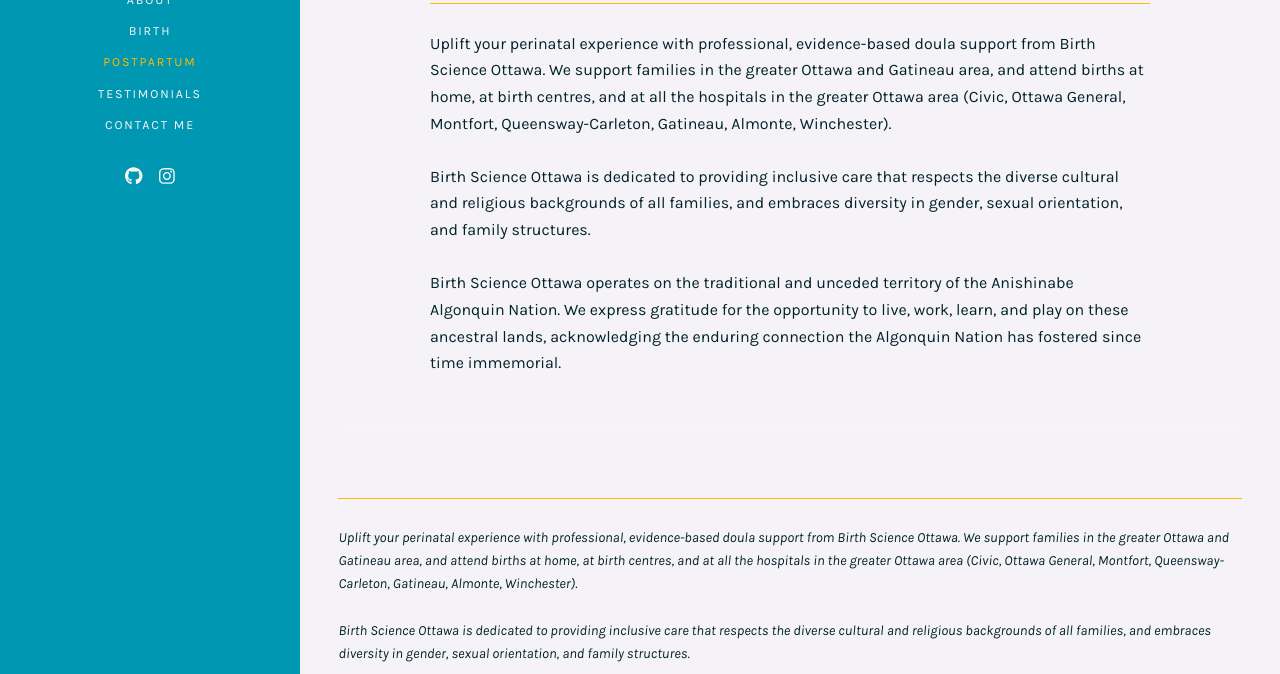
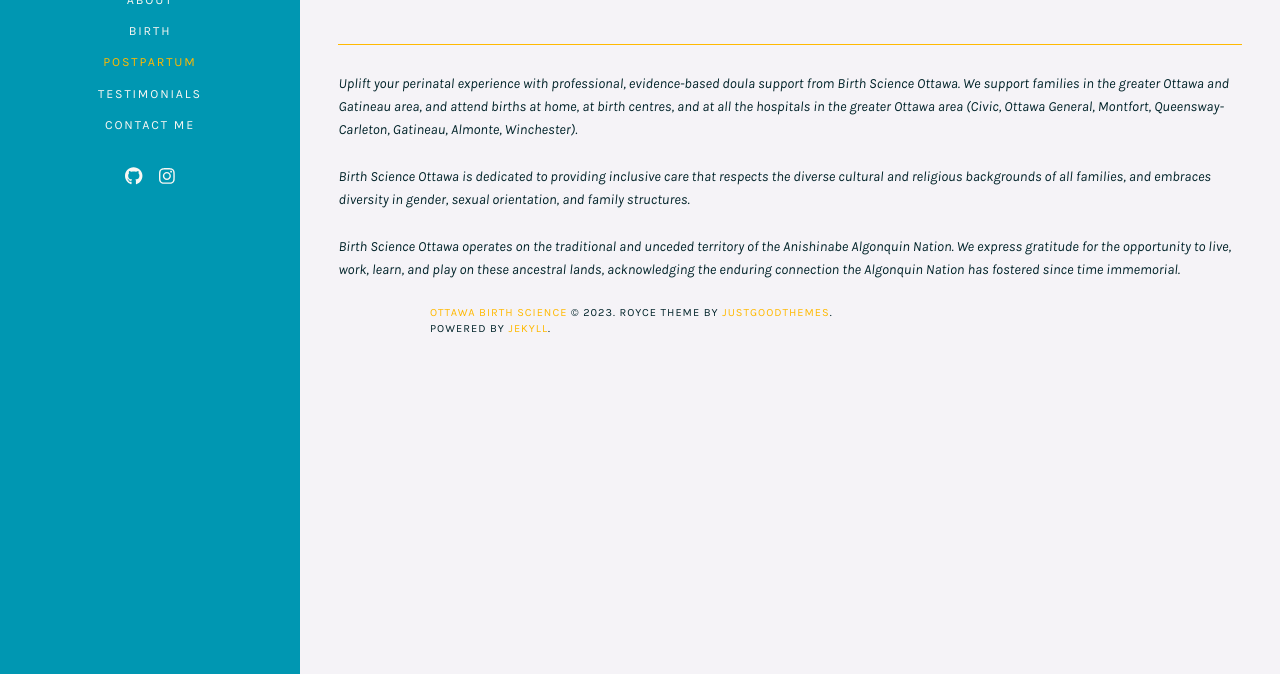
Before and after one commit to mch3rry/mypage, a Jekyll site: the page built from postpartum.md, in a window 1280 px wide and 900 px high, scrolled down 778 px, cut to the strip 226-900 px from the top of the window. Built offline with Jekyll 4.4.1, drawn with Linux system fonts in a browser that asks for light colours; some of the changed text lies outside the part shown.

Commit message:
Update postpartum.md

```diff
--- a/postpartum.md
+++ b/postpartum.md
@@ -3,7 +3,6 @@
 title: "Postpartum Support"
 ---
 <p> </p>
-<p>Ease your transition into parenthood with professional, personalized support...</p>
 
 <p><b>Postpartum care</b> is always tailored to your family's needs, and may include:</p>
 <ul><li>Respite care so that you can shower, sleep and take a well-deserved break;</li>
@@ -27,13 +26,3 @@
 <figure>
   <img src="assets/images/unsplash-pp.jpg" />
 </figure>
-
-<hr style="height:1px;border-width:0;color:#ffb901;background-color:#ffb901">
-
-<footer>
-<p>Uplift your perinatal experience with professional, evidence-based doula support from Birth Science Ottawa. We support families in the greater Ottawa and Gatineau area, and attend births at home, at birth centres, and at all the hospitals in the greater Ottawa area (Civic, Ottawa General, Montfort, Queensway-Carleton, Gatineau, Almonte, Winchester).</p>
-
-<p>Birth Science Ottawa is dedicated to providing inclusive care that respects the diverse cultural and religious backgrounds of all families, and embraces diversity in gender, sexual orientation, and family structures.</p>
-
-<p>Birth Science Ottawa operates on the traditional and unceded territory of the Anishinabe Algonquin Nation. We express gratitude for the opportunity to live, work, learn, and play on these ancestral lands, acknowledging the enduring connection the Algonquin Nation has fostered since time immemorial.</p>
-</footer>
```
